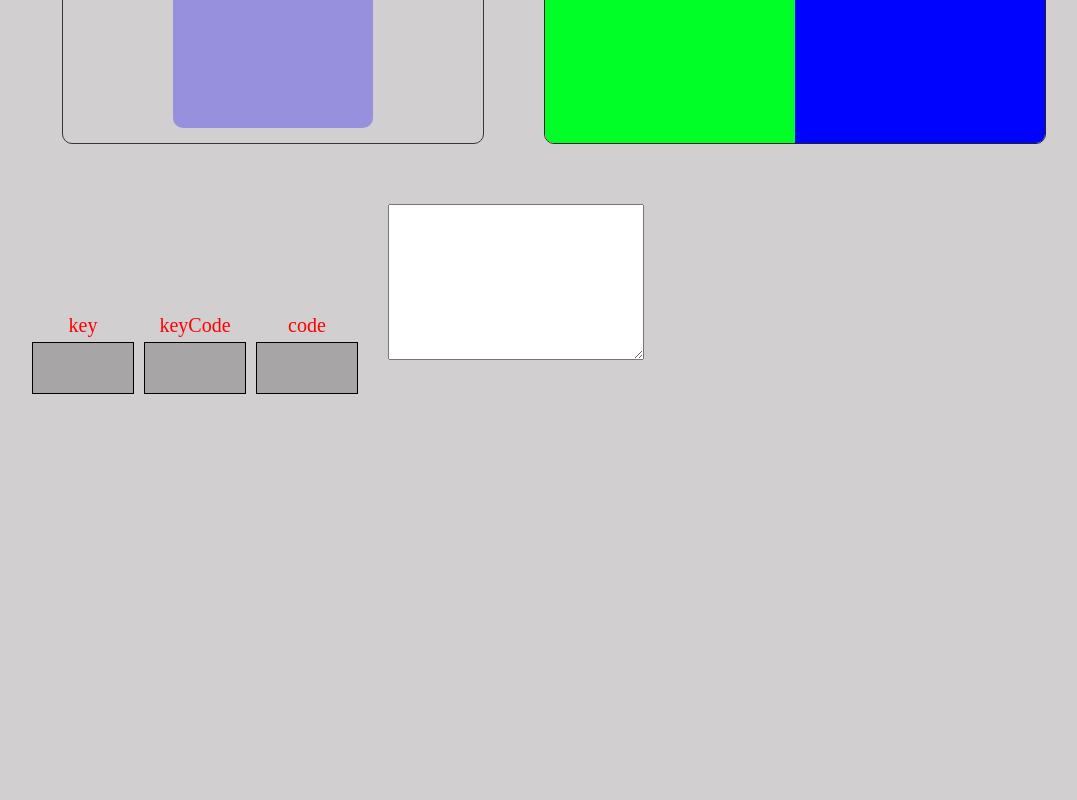
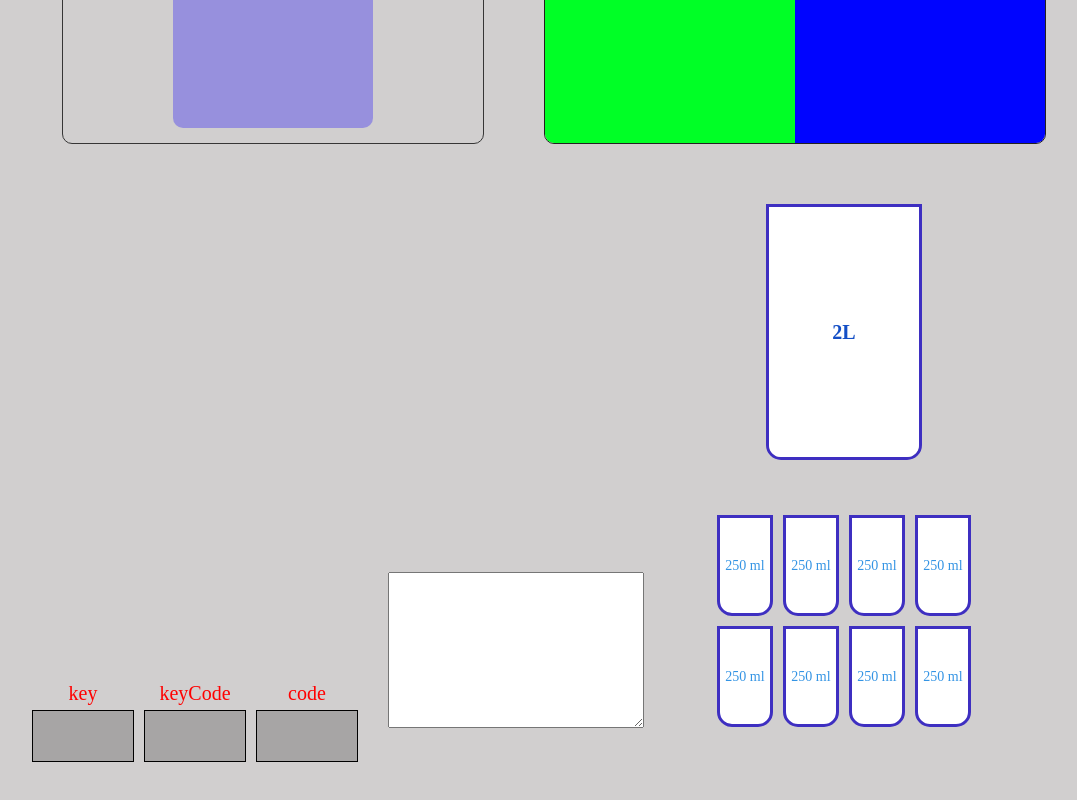
Before and after one commit to Biven160690/big_practice, a Next.js app: page / in a window 1280 px wide. Shown: the part 4022-4822 px from the top of the page, without its empty margins (38-1115 px from the left). Before the commit the page ends 4486 px from the top, so only its background shows below. Built offline with nearby package versions, Linux system fonts and the light colour scheme.

Commit message:
added DrinkWater

```diff
--- /dev/null
+++ b/src/app/components/50_projects/drinkWater/index.tsx
@@ -0,0 +1,106 @@
+import React from 'react';
+import styles from './styles.module.scss';
+import cx from 'classnames';
+
+export type GlassesProps = {
+    updateIndex: () => void;
+    glassesState: GlassesState;
+};
+
+const Glasses = ({ updateIndex, glassesState }: GlassesProps) => {
+    return (
+        <div
+            className={cx(
+                styles.container,
+                styles[`container__${glassesState}`]
+            )}
+            onClick={updateIndex}
+        >
+            <p>250 ml</p>
+        </div>
+    );
+};
+
+const glassesState = {
+    full: 'full',
+    empty: 'empty',
+} as const;
+
+type ValueOf<T> = T[keyof T];
+export type GlassesState = ValueOf<typeof glassesState>;
+
+const getContainerMeasurement = (selecredGlasses: number) => ({
+    fullContainerPercent: (selecredGlasses * 250 * 100) / 2000,
+    emptyContainerPercent: 2000 - selecredGlasses * 250,
+});
+
+const getGlassesState = (activeIndex: number, index: number) => {
+    if (activeIndex >= index) {
+        return glassesState.full;
+    }
+
+    return glassesState.empty;
+};
+
+export const DrinkWater = () => {
+    const [activeIndex, setActiveIndex] = React.useState<number>(-1);
+
+    const handleUpdateIndex = (index: number) =>
+        setActiveIndex((prev) => (prev === index ? index - 1 : index));
+
+    const { fullContainerPercent, emptyContainerPercent } =
+        getContainerMeasurement(activeIndex === -1 ? 0 : activeIndex + 1);
+
+    return (
+        <div className={styles.base}>
+            <div className={styles.block}>
+                <div className={styles.waterСontainer}>
+                    <div
+                        className={styles.emptyContainer}
+                        style={{ height: `${emptyContainerPercent / 20}%` }}
+                    >
+                        <p
+                            className={cx(
+                                styles.litertage,
+                                !emptyContainerPercent &&
+                                    styles.litertage__hide
+                            )}
+                        >
+                            <span>{emptyContainerPercent / 1000}</span>
+                            <span>L</span>
+                        </p>
+                    </div>
+                    <div
+                        className={styles.fullContainer}
+                        style={{ height: `${fullContainerPercent}%` }}
+                    >
+                        <p
+                            className={cx(
+                                styles.percentage,
+                                !fullContainerPercent &&
+                                    styles.percentage__hide
+                            )}
+                        >
+                            <span>{fullContainerPercent}</span>
+                            <span>%</span>
+                        </p>
+                    </div>
+                </div>
+                <div className={styles.glasses}>
+                    {new Array(8).fill(0).map((_, index) => {
+                        return (
+                            <Glasses
+                                key={index}
+                                updateIndex={() => handleUpdateIndex(index)}
+                                glassesState={getGlassesState(
+                                    activeIndex,
+                                    index
+                                )}
+                            />
+                        );
+                    })}
+                </div>
+            </div>
+        </div>
+    );
+};
--- /dev/null
+++ b/src/app/components/50_projects/drinkWater/styles.module.scss
@@ -0,0 +1,98 @@
+$full-color: #3494e4;
+$empty-color: #fff;
+$text-color: #144fc6;
+
+%flexContainer {
+    display: flex;
+    align-items: center;
+    justify-content: center;
+}
+
+%border {
+    border: 3px solid rgb(62, 47, 193);
+    border-radius: 0 0 15px 15px;
+}
+
+.block {
+    margin: 0 auto;
+}
+
+.glasses {
+    @extend %flexContainer;
+    flex-wrap: wrap;
+    width: 280px;
+}
+
+.waterСontainer {
+    @extend %border;
+    width: 150px;
+    height: 250px;
+    margin: 0 auto;
+    margin-bottom: 50px;
+    overflow: hidden;
+}
+
+.emptyContainer {
+    @extend %flexContainer;
+    width: 100%;
+    height: 100%;
+    background-color: $empty-color;
+    transition: height .2s;
+}
+
+.fullContainer {
+    @extend %flexContainer;
+    width: 100%;
+    height: 0%;
+    background-color: $full-color;
+    transition: height .2s;
+}
+
+.container {
+    @extend %flexContainer;
+    @extend %border;
+    width: 50px;
+    height: 95px;
+    cursor: pointer;
+    margin: 5px;
+
+    p {
+        font-size: 14px;
+    }
+
+    &__full {
+        background-color: $full-color;
+
+        p {
+            color: $empty-color;
+        }
+    }
+
+    &__empty {
+        background-color: $empty-color;
+
+        p {
+            color: $full-color;
+        }
+    }
+}
+
+.percentage {
+    font-weight: bold;
+    font-size: 30px;
+    color: $text-color;
+
+    &__hide {
+        opacity: 0;
+    }
+}
+
+.litertage {
+    font-weight: bold;
+    font-size: 20px;
+    color: $text-color;
+
+    &__hide {
+        opacity: 0;
+    }
+}
--- a/src/app/page.module.scss
+++ b/src/app/page.module.scss
@@ -124,3 +124,8 @@
   position: relative;
   margin: 30px;
 }
+
+.drinkWater {
+  position: relative;
+  margin: 30px;
+}
--- a/src/app/page.tsx
+++ b/src/app/page.tsx
@@ -18,6 +18,7 @@ import { ScrollAnimation } from './components/50_projects/scrollAnimation';
 import { SplitLandingPage } from './components/50_projects/splitLandingPage';
 import { EventKeycodes } from './components/50_projects/eventKeycodes';
 import { RandomChoicePicker } from './components/50_projects/randomChoicePicker';
+import { DrinkWater } from './components/50_projects/drinkWater';
 
 export default function App() {
     return (
@@ -71,6 +72,9 @@ export default function App() {
                 <div className={styles.random}>
                     <RandomChoicePicker />
                 </div>
+                <div className={styles.drinkWater}>
+                    <DrinkWater />
+                </div>
             </div>
         </div>
     );
```
